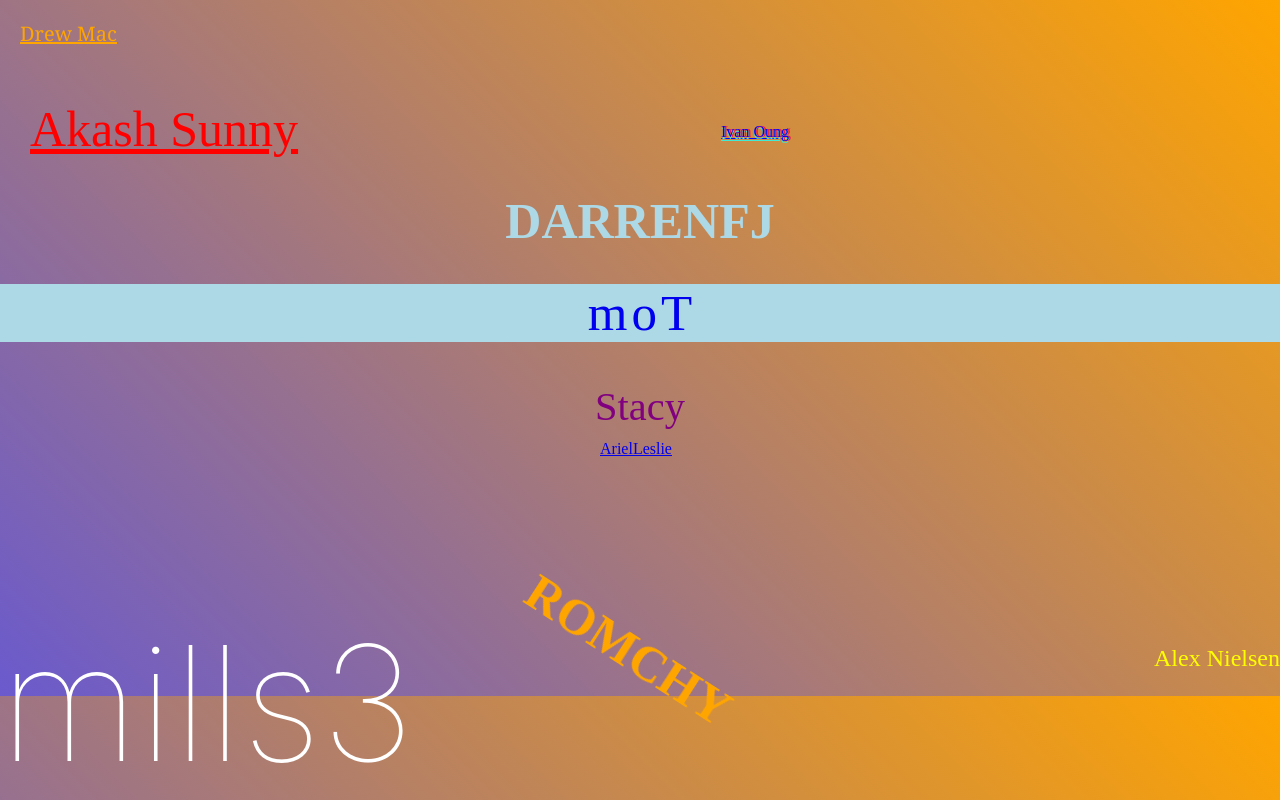
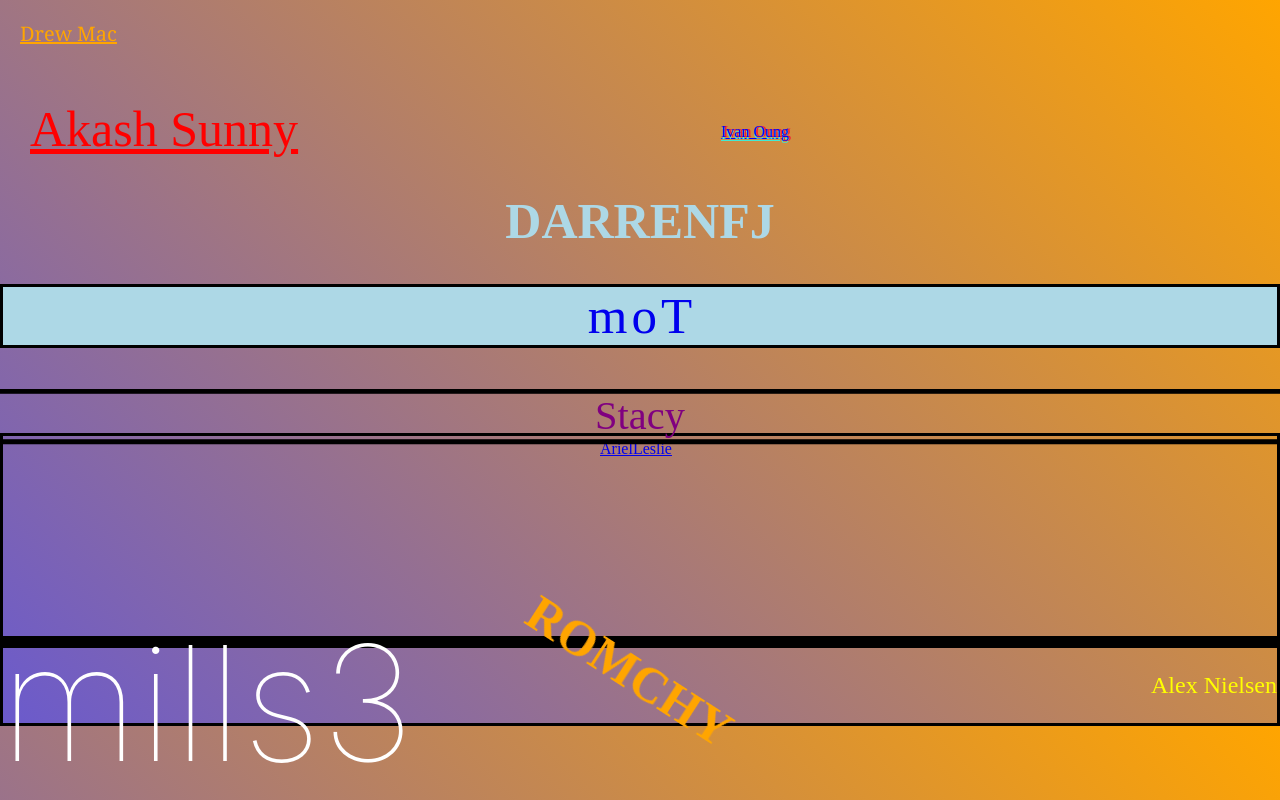
Before and after one commit to RomchyFCC/GitHub-Practice-For-All, a PHP site: page / in a window 1280 px wide; the page is wider, and only the part inside the window is pictured. Run offline with PHP 8.4, Linux system fonts and the light colour scheme.

Commit message:
used css to add borders to div elements

```diff
--- a/The Website/style.css
+++ b/The Website/style.css
@@ -6,6 +6,10 @@ body {
 	margin: 0;
 	padding: 0;
 	background: linear-gradient(225deg, orange, slateblue);
+}
+
+div {
+	border: solid black;
 }
 
 .co-creator {
```
